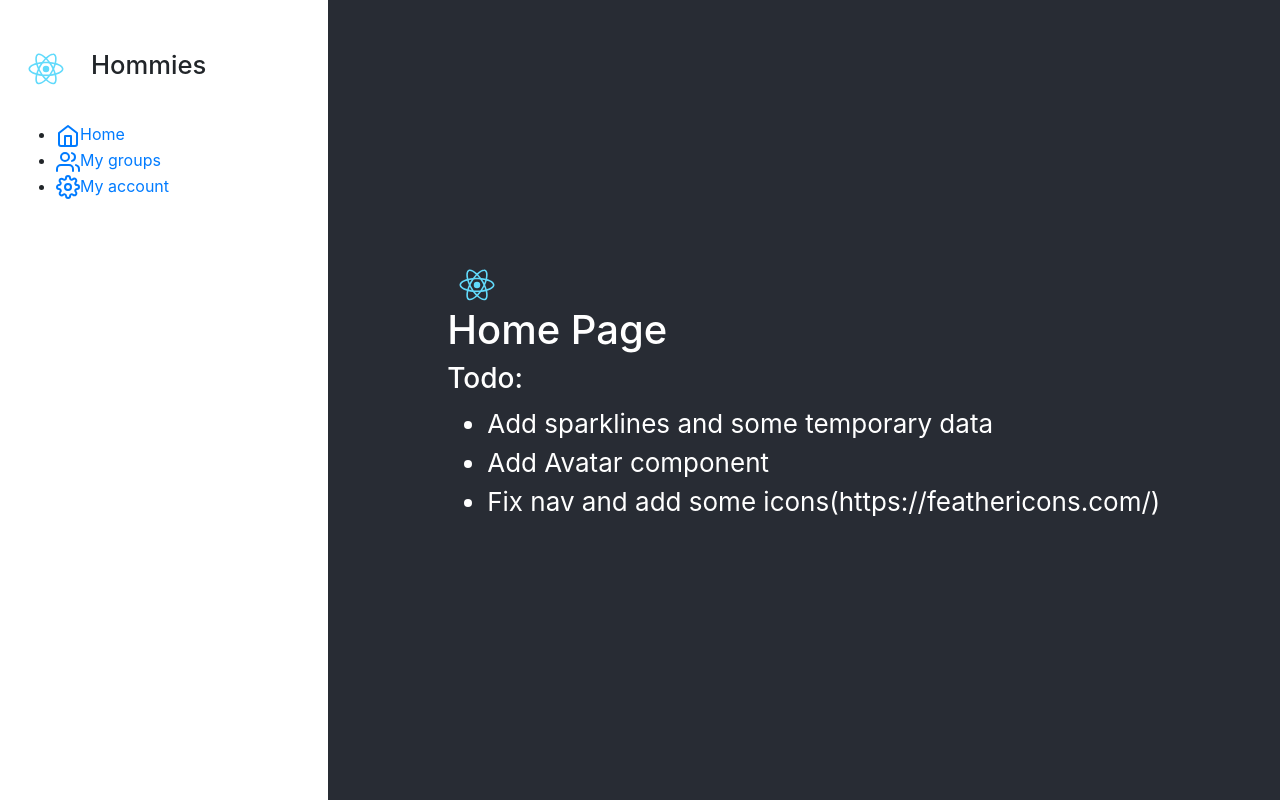
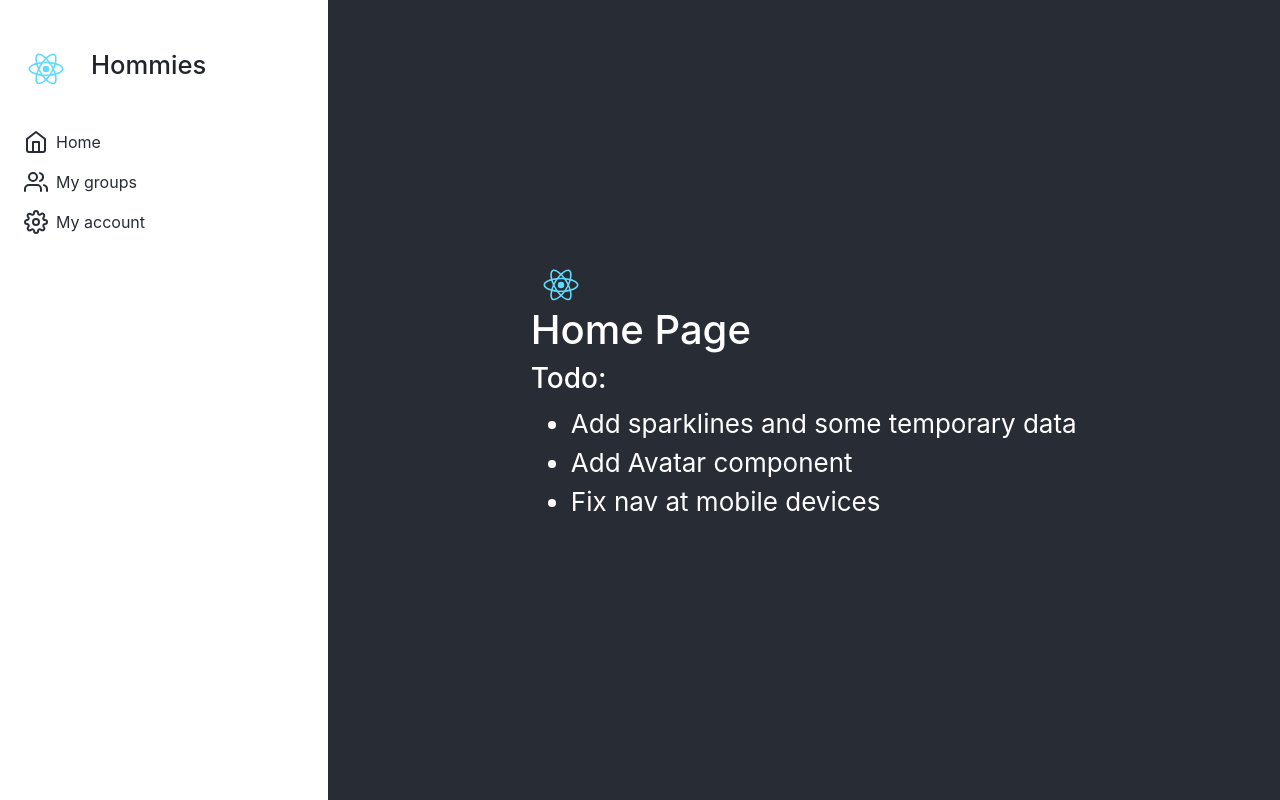
Before and after one commit to kendyl93/hommiesBudgety, a React (Create React App) app: page / in a window 1280 px wide. Built offline with nearby package versions, Linux system fonts and the light colour scheme.

Commit message:
Fix the nav view

```diff
--- a/src/App.scss
+++ b/src/App.scss
@@ -1,7 +1,33 @@
+a {
+  &:hover {
+    text-decoration: none;
+  }
+}
+
 .app {
   height: 100%;
 }
+nav {
+  ul {
+    padding-left: 8px;
 
+    li {
+      list-style: none;
+      padding: 8px 0;
+
+      a {
+        display: flex;
+        align-content: center;
+        width: 100%;
+        color: #282c34;
+
+        span {
+          padding-left: 8px;
+        }
+      }
+    }
+  }
+}
 main {
   background-color: #282c34;
   min-height: 100vh;
--- a/src/Components/Home/Home.js
+++ b/src/Components/Home/Home.js
@@ -11,7 +11,7 @@ const Home = props => {
         <ul>
           <li>Add sparklines and some temporary data</li>
           <li>Add Avatar component</li>
-          <li>Fix nav and add some icons(https://feathericons.com/)</li>
+          <li>Fix nav at mobile devices</li>
         </ul>
       </p>
     </header>
--- a/src/Components/PageNavigation.js
+++ b/src/Components/PageNavigation.js
@@ -17,19 +17,19 @@ const PageNavigation = props => {
           <li>
             <Link to="/">
               <HomeIcon />
-              Home
+              <span>Home</span>
             </Link>
           </li>
           <li>
             <Link to="/my-groups">
               <GroupsIcon />
-              My groups
+              <span>My groups</span>
             </Link>
           </li>
           <li>
             <Link to="/my-account">
               <MyAccountIcon />
-              My account
+              <span>My account</span>
             </Link>
           </li>
         </ul>
```
